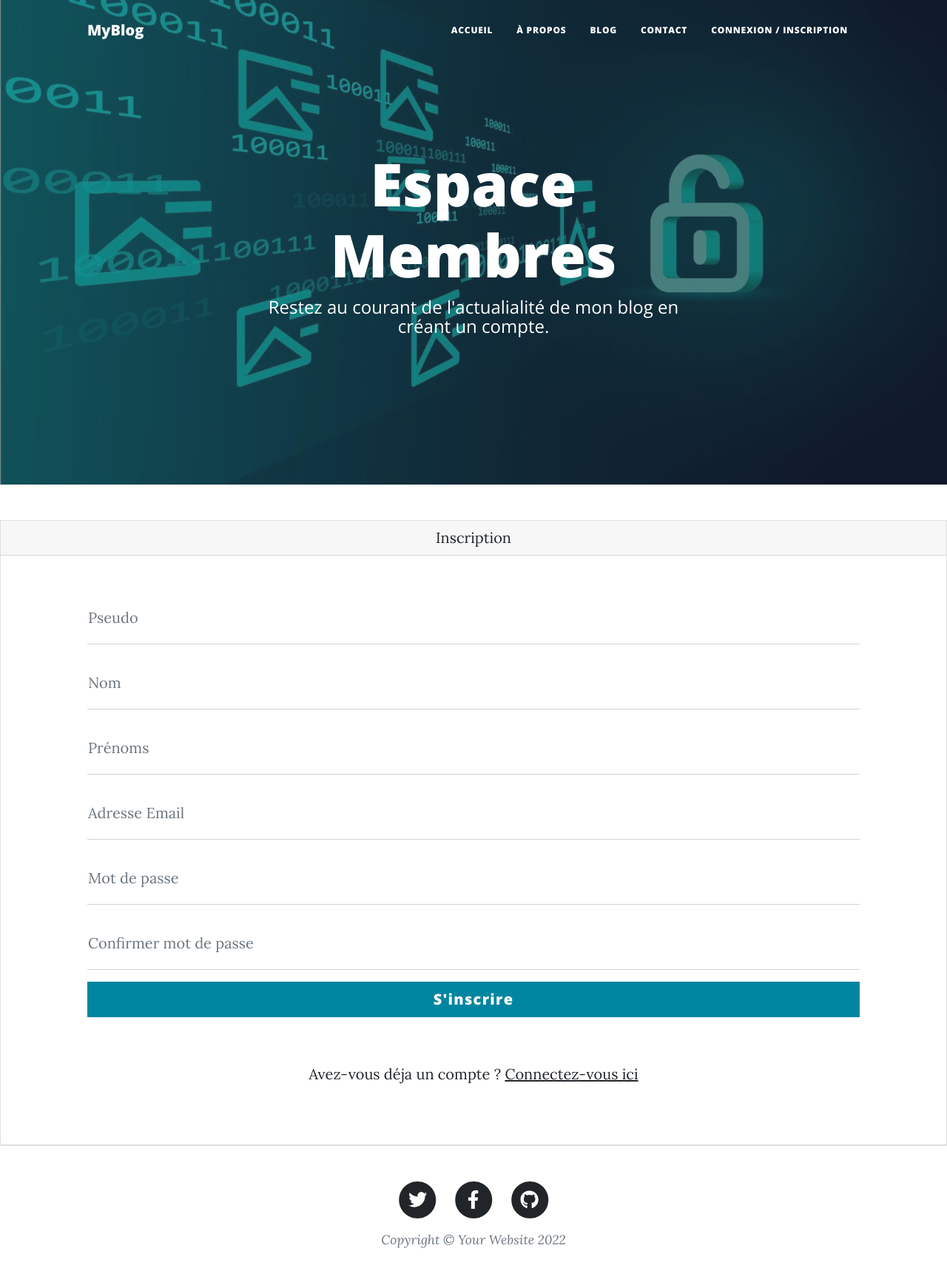
After one commit to Eurin-lumen/MyBlog, a PHP site: page /test/register.php in a window 1280 px wide. The commit adds this page. Shown: the whole page at 74% size. Run offline with PHP 8.4, Linux system fonts and the light colour scheme; some libraries are stand-ins or nearby versions.

Commit message:
Register and login : success avec Errors controle

```diff
--- a/config/db.php
+++ b/config/db.php
@@ -0,0 +1,15 @@
+<?php
+//database credentials
+define('DB_HOST', 'localhost');
+define('DB_NAME', 'myblog');
+define('DB_USERNAME', 'root');
+define('DB_PASSWORD', '');
+
+
+try{
+    $db= new PDO("mysql:host=".DB_HOST.";dbname=".DB_NAME, DB_USERNAME, DB_PASSWORD);
+    $db->setAttribute(PDO::ATTR_ERRMODE,PDO::ERRMODE_EXCEPTION);
+
+}catch(PDOException $e){
+   die("Erreur - MSG:". $e->getMessage());
+}
--- a/includes/_nav.php
+++ b/includes/_nav.php
@@ -2,17 +2,19 @@
         <!-- Navigation-->
         <nav class="navbar navbar-expand-lg navbar-light" id="mainNav">
             <div class="container px-4 px-lg-5">
-                <a class="navbar-brand" href="index.php">Start Bootstrap</a>
+                <a class="navbar-brand" href="index.php">MyBlog</a>
                 <button class="navbar-toggler" type="button" data-bs-toggle="collapse" data-bs-target="#navbarResponsive" aria-controls="navbarResponsive" aria-expanded="false" aria-label="Toggle navigation">
                     Menu
                     <i class="fas fa-bars"></i>
                 </button>
                 <div class="collapse navbar-collapse" id="navbarResponsive">
                     <ul class="navbar-nav ms-auto py-4 py-lg-0">
-                        <li class="nav-item"><a class="nav-link px-lg-3 py-3 py-lg-4" href="index.php">Home</a></li>
-                        <li class="nav-item"><a class="nav-link px-lg-3 py-3 py-lg-4" href="about.php">About</a></li>
-                        <li class="nav-item"><a class="nav-link px-lg-3 py-3 py-lg-4" href="post.php">Sample Post</a></li>
+                        <li class="nav-item"><a class="nav-link px-lg-3 py-3 py-lg-4" href="index.php">Accueil</a></li>
+                        <li class="nav-item"><a class="nav-link px-lg-3 py-3 py-lg-4" href="about.php">À propos</a></li>
+                        <li class="nav-item"><a class="nav-link px-lg-3 py-3 py-lg-4" href="post.php">Blog</a></li>
                         <li class="nav-item"><a class="nav-link px-lg-3 py-3 py-lg-4" href="contact.php">Contact</a></li>
+                        <li class="nav-item"><a class="nav-link px-lg-3 py-3 py-lg-4" href="register.php">Connexion / Inscription</a></li>
+
                     </ul>
                 </div>
             </div>
--- /dev/null
+++ b/profil.php
@@ -0,0 +1,5 @@
+<?php
+session_start();
+ echo "Bienvenu ".$_SESSION['pseudo'];
+
+?>
--- /dev/null
+++ b/register.php
@@ -0,0 +1,167 @@
+<?php
+$title = "Inscription";
+include "includes/_head.php";
+include "includes/_nav.php";
+// connection database
+require_once "config/db.php";
+?>
+        <!-- Page Header-->
+        <header class="masthead" style="background-image: url('assets/img/login-bg.jpg')">
+            <div class="container position-relative px-4 px-lg-5">
+                <div class="row gx-4 gx-lg-5 justify-content-center">
+                    <div class="col-md-10 col-lg-8 col-xl-7">
+                        <div class="page-heading">
+                            <h1>Espace Membres</h1>
+                            <span class="subheading">Restez au courant de l'actualialité de mon blog en créant un compte.</span>
+                        </div>
+                    </div>
+                </div>
+            </div>
+        </header>
+
+        <?php
+        // Traitement du formulaire d'inscription
+        if(isset($_POST['register'])){
+            $errors = [];
+            $pseudo = htmlspecialchars($_POST['pseudo']);
+            $nom = htmlspecialchars($_POST['nom']);
+            $prenoms = htmlspecialchars($_POST['prenoms']);
+            $email = htmlspecialchars($_POST['email']);
+
+            // pseudo
+
+            if(strlen($pseudo) < 3){
+                $errors['pseudo'] = "Pseudo trop court (Min 3 caractères)";
+            }else{
+                $req=$db->prepare("SELECT id FROM users WHERE pseudo = ? ");
+                $req->execute([$pseudo]);
+                $user = $req->fetch();
+                if($user){
+                  $errors['username'] = "Votre pseudo existe déjà !";
+                }
+            }
+
+            // nom
+
+            if(empty($nom)){
+                $errors['nom'] = "Votre nom n'est pas valide";
+            }
+
+            // prenoms
+
+            if(empty($prenoms)){
+                $errors['prenoms'] = "Votre prenoms n'est pas valide";
+            }
+            // email
+
+            if(empty($email) || !filter_var($email, FILTER_VALIDATE_EMAIL)){
+                $errors['email'] = "Votre adresse email n'est pas valide";
+            }else{
+                $req = $db->prepare("SELECT id FROM users WHERE email = ? ");
+                $req->execute([$email]);
+                $user = $req->fetch();
+                if($user){
+                $errors['email'] = "Votre email existe déjà !";
+                }
+            }
+
+            // mot de passe
+
+            if(empty($_POST['motDePasse'])){
+                $errors['motDePasse'] = "votre mot de passe n'est pas valide";
+            }elseif( $_POST['motDePasse'] != $_POST['confirmerMotDePasse']){
+                $errors['motDePasse'] = "Les mots de passe ne correspondent pas.";
+            }
+
+            // Verification et insertion dans la base de donnée
+
+            if(empty($errors)){
+                $req = $db->prepare("INSERT INTO users (pseudo, nom, prenoms, email, motDePasse) VALUES (?, ?, ?, ?, ?)");
+                $password = password_hash($_POST['motDePasse'], PASSWORD_BCRYPT);
+                $req->execute([ $pseudo,
+                                $nom,
+                                $prenoms,
+                                $email,
+                                $password]);
+
+
+                header('Location:login.php');
+                exit();
+            }else{
+                $errors['registerForm'] = "Vous n'avez pas bien remplis le formulaire";
+            }
+
+
+
+
+        }
+
+        ?>
+<div class="card">
+  <div class="card-header text-center"> Inscription </div>
+            <!--Alert -->
+            <?php if(isset($errors)): ?>
+                <div class="alert alert-danger alert-dismissible text-center" role="alert">
+                        <?php echo (implode("<br/>",$errors)); ?>
+                        <button type="button" class="btn-close" data-bs-dismiss="alert" aria-label="Close"></button>
+                </div>
+            <?php endif ?>
+
+    <div class="container px-5 my-5">
+        <form id="contactForm" action="" method="POST" data-sb-form-api-token="API_TOKEN">
+
+            <div class="form-floating mb-3">
+                <input class="form-control" id="pseudo" name="pseudo" type="text" placeholder="Pseudo" data-sb-validations="required" />
+                <label for="pseudo">Pseudo</label>
+                <div class="invalid-feedback" data-sb-feedback="pseudo:required">Votre Pseudo est obligatoire.</div>
+            </div>
+            <div class="form-floating mb-3">
+                <input class="form-control" id="nom" name="nom" type="text" placeholder="Nom" data-sb-validations="required" />
+                <label for="nom">Nom</label>
+                <div class="invalid-feedback" data-sb-feedback="nom:required">Votre Nom est obligatoire.</div>
+            </div>
+            <div class="form-floating mb-3">
+                <input class="form-control" id="prenoms" name="prenoms" type="text" placeholder="Prénoms" data-sb-validations="required" />
+                <label for="prenoms">Prénoms</label>
+                <div class="invalid-feedback" data-sb-feedback="prenoms:required">Votre Prénom(s) est obligatoire.</div>
+            </div>
+            <div class="form-floating mb-3">
+                <input class="form-control" id="adresseEmail" name="email" type="email" placeholder="Adresse Email" data-sb-validations="required,email" />
+                <label for="adresseEmail">Adresse Email</label>
+                <div class="invalid-feedback" data-sb-feedback="adresseEmail:required">Adresse Email est obligatoire.</div>
+                <div class="invalid-feedback" data-sb-feedback="adresseEmail:email">Adresse Email n'est pas valide.</div>
+            </div>
+            <div class="form-floating mb-3">
+                <input class="form-control" id="motDePasse" name="motDePasse" type="password" placeholder="Mot de passe" data-sb-validations="required" />
+                <label for="motDePasse">Mot de passe</label>
+                <div class="invalid-feedback" data-sb-feedback="motDePasse:required">Mot de passe est obligatoire.</div>
+            </div>
+            <div class="form-floating mb-3">
+                <input class="form-control" id="confirmerMotDePasse" name="confirmerMotDePasse" type="password" placeholder="Confirmer mot de passe" data-sb-validations="required" />
+                <label for="confirmerMotDePasse">Confirmer mot de passe</label>
+                <div class="invalid-feedback" data-sb-feedback="confirmerMotDePasse:required">Confirmer mot de passe est obligatoire.</div>
+            </div>
+            <div class="d-none" id="submitSuccessMessage">
+                <div class="text-center mb-3">
+                    <div class="fw-bolder">Form submission successful!</div>
+                    <p>To activate this form, sign up at</p>
+                    <a href="https://startbootstrap.com/solution/contact-forms">https://startbootstrap.com/solution/contact-forms</a>
+                </div>
+            </div>
+            <div class="d-none" id="submitErrorMessage">
+                <div class="text-center text-danger mb-3">Error sending message!</div>
+            </div>
+
+            <div class="d-grid">
+                <button class="btn btn-primary btn-lg " name="register" id="submitButton" type="submit">S'inscrire</button>
+            </div>
+            <br>
+            <div class="text-center mb-3">
+                    <p>Avez-vous déja un compte ?  <a href="login.php">Connectez-vous ici</a> </p>
+            </div>
+        </form>
+    </div>
+    <script src="https://cdn.startbootstrap.com/sb-forms-latest.js"></script>
+</div>
+
+<?php include "includes/_footer.php"; ?>
```
Also changed, not shown: contact.php (+78 -17 lines), index.php (+6 -6 lines), login.php (added, +106 -0 lines), sql/message.sql (added, +62 -0 lines), sql/users.sql (added, +63 -0 lines), README.md, assets/img/login-bg.jpg (added).
